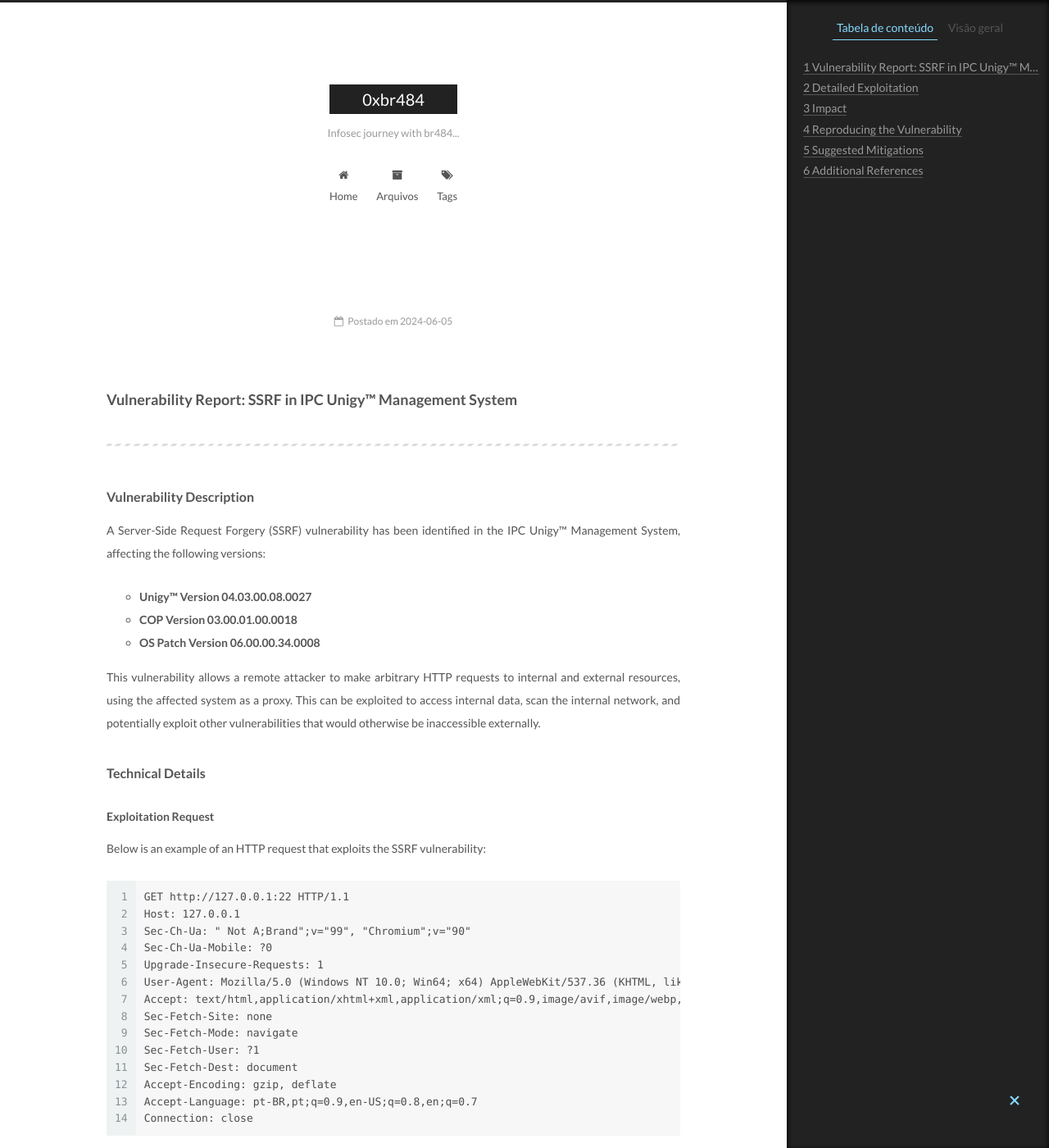
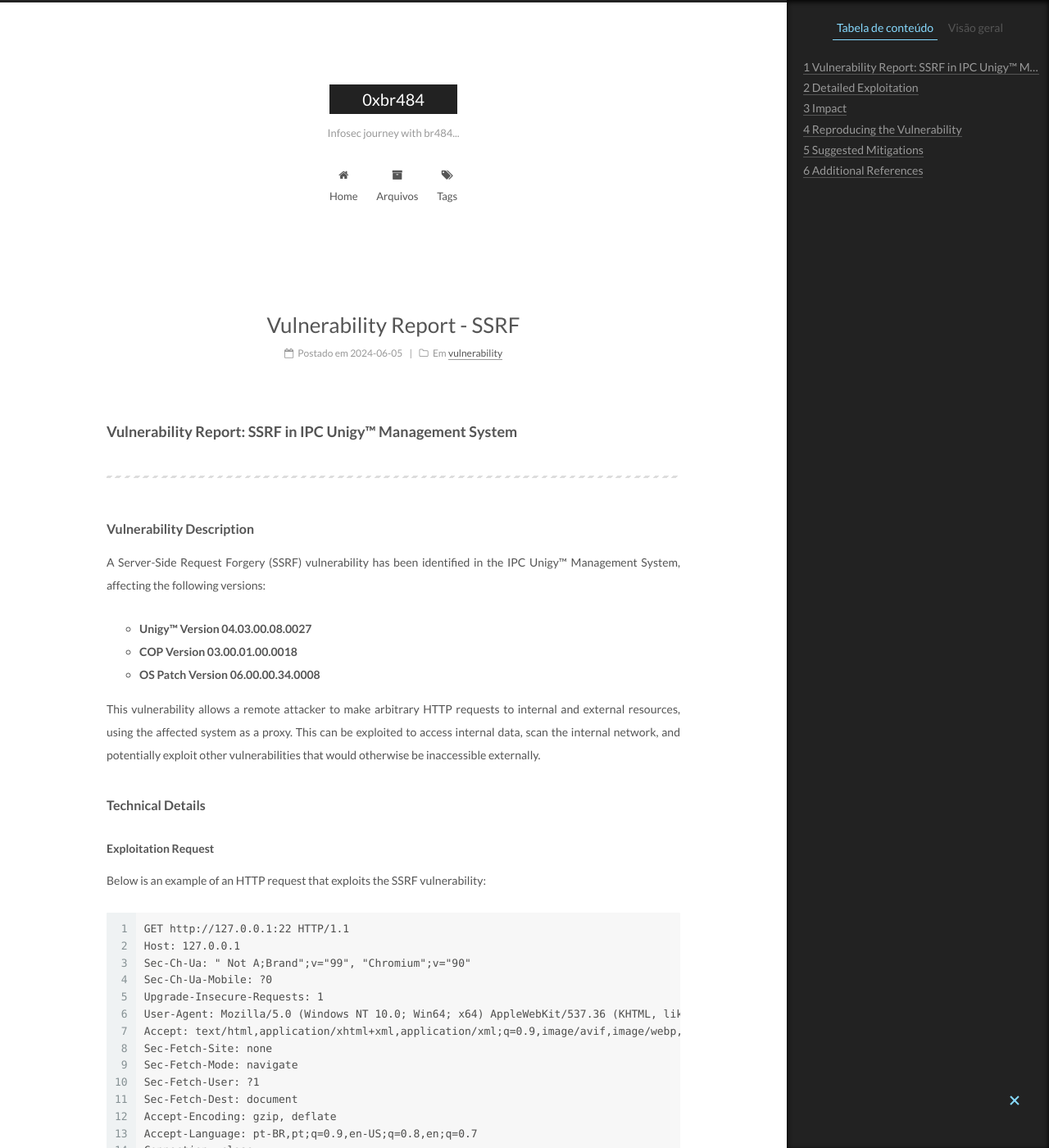
Before and after one commit to br484/br484.github.io, a Jekyll site: the page built from _posts/2024-06-05-VR.md, in a window 1280 px wide and 1400 px high. Shown: the whole window at 82% size. Built offline with Jekyll 4.4.1, drawn with Linux system fonts in a browser that asks for light colours; some of the changed lines change nothing that is shown.

Commit message:
Ajusta GitHub Actions e corrige formatação do post

```diff
--- a/_posts/2024-06-05-VR.md
+++ b/_posts/2024-06-05-VR.md
@@ -1,5 +1,6 @@
 ---
-title: Vulnerability Report: SSRF
+layout: post
+title: Vulnerability Report - SSRF
 date: 2024-06-05 23:29:53
 categories: vulnerability
 tags:
@@ -63,10 +64,13 @@
 
 Exploitation can be conducted by sending requests to internal ports of the server itself:
 
+![Internal Port Exploitation](image.png)
 
 #### Requests to External Sites
 
 Additionally, requests can be sent to external websites, allowing the exploitation of external services using the vulnerable server as a proxy:
+
+![External Site Exploitation](image-1.png)
 
 
 ### Impact
```
Also changed, not shown: _posts/image-1.png (added), _posts/image.png (added).
